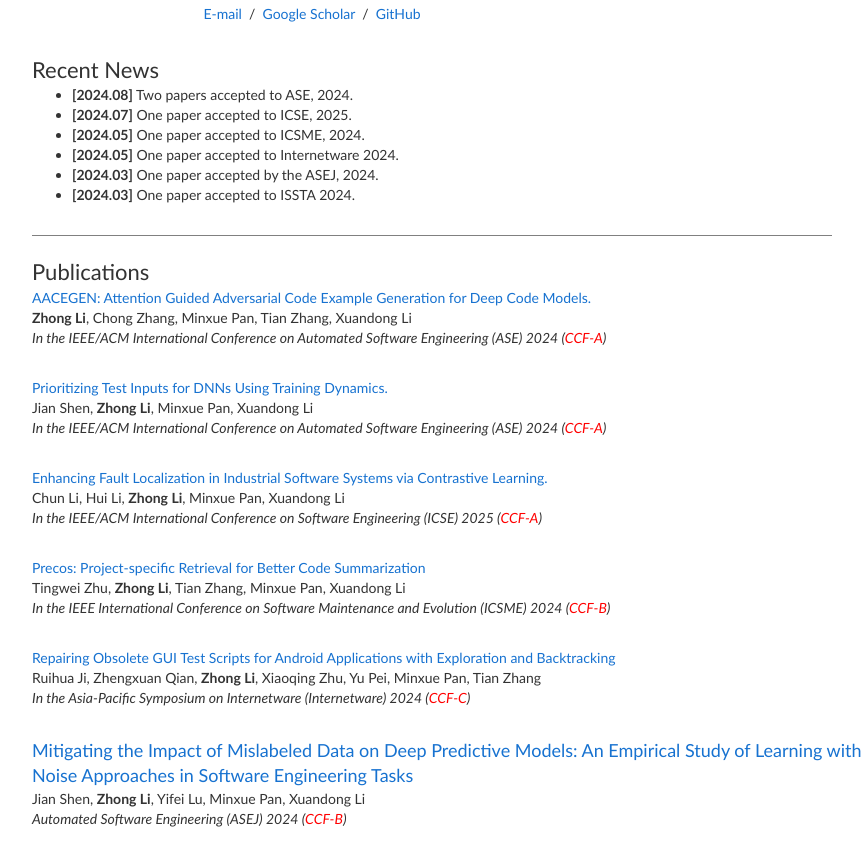
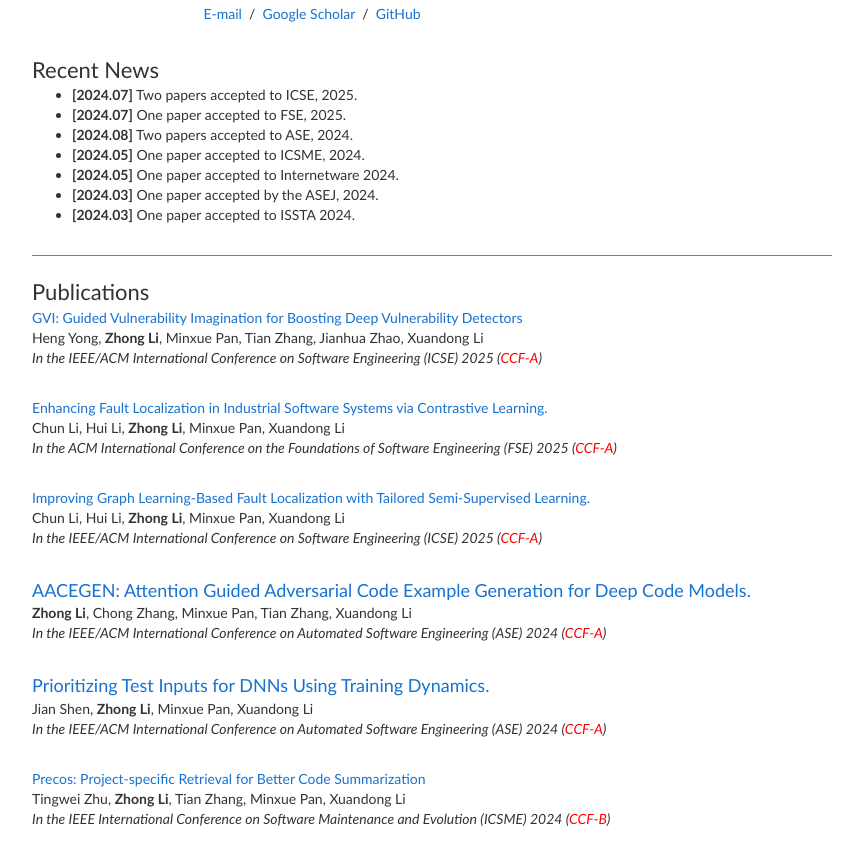
Before and after one commit to zzlexp/zzlexp.github.io, a plain HTML site: page index.html in a window 1280 px wide. Shown: the part 303-1145 px from the top of the page, without its empty margins (208-1071 px from the left). Drawn offline with nearby package versions, Linux system fonts and the light colour scheme.

Commit message:
update icse2025 and fse2025

```diff
--- a/index.html
+++ b/index.html
@@ -85,16 +85,13 @@
                 <tbody>
                   <tr>
                     <ul>
+                      <li> <b>[2024.07]</b> Two papers accepted to ICSE, 2025.</li>
+                      <li> <b>[2024.07]</b> One paper accepted to FSE, 2025.</li>
                       <li> <b>[2024.08]</b> Two papers accepted to ASE, 2024.</li>
-                      <li> <b>[2024.07]</b> One paper accepted to ICSE, 2025.</li>
                       <li> <b>[2024.05]</b> One paper accepted to ICSME, 2024.</li>
                       <li> <b>[2024.05]</b> One paper accepted to Internetware 2024.</li>
                       <li> <b>[2024.03]</b> One paper accepted by the ASEJ, 2024.</li>
                       <li> <b>[2024.03]</b> One paper accepted to ISSTA 2024.</li>
-                      <!-- <li> <b>[2023.10]</b> One paper accepted by the ACM TOSEM, 2023.</li>
-                      <li> <b>[2023.09]</b> One paper accepted to QRS 2023.</li>
-                      <li> <b>[2023.08]</b> One paper accepted to ICSE 2024.</li>
-                      <li> <b>[2023.05]</b> One paper accepted by the FCS, 2024.</li> -->
                     </ul>
                   </tr>
                </tbody>
--- a/paper.json
+++ b/paper.json
@@ -1,11 +1,41 @@
 [
+    {
+        "title": " GVI: Guided Vulnerability Imagination for Boosting Deep Vulnerability Detectors",
+        "author": ["Heng Yong", "Zhong Li", "Minxue Pan", "Tian Zhang", "Jianhua Zhao", "Xuandong Li"],
+        "year": "2025",
+        "publisher": "In the IEEE/ACM International Conference on Software Engineering (ICSE)",
+        "tier": "CCF-A",
+        "url": "",
+        "highlight": false,
+        "equal": false
+    },
+    {
+        "title": "Enhancing Fault Localization in Industrial Software Systems via Contrastive Learning.",
+        "author": ["Chun Li", "Hui Li", "Zhong Li", "Minxue Pan", "Xuandong Li"],
+        "year": "2025",
+        "publisher": "In the ACM International Conference on the Foundations of Software Engineering (FSE)",
+        "tier": "CCF-A",
+        "url": "",
+        "highlight": false,
+        "equal": false
+    },
+    {
+        "title": " Improving Graph Learning-Based Fault Localization with Tailored Semi-Supervised Learning.",
+        "author": ["Chun Li", "Hui Li", "Zhong Li", "Minxue Pan", "Xuandong Li"],
+        "year": "2025",
+        "publisher": "In the IEEE/ACM International Conference on Software Engineering (ICSE)",
+        "tier": "CCF-A",
+        "url": "",
+        "highlight": false,
+        "equal": false
+    },
     {
         "title": "AACEGEN: Attention Guided Adversarial Code Example Generation for Deep Code Models.",
         "author": ["Zhong Li", "Chong Zhang", "Minxue Pan", "Tian Zhang", "Xuandong Li"],
         "year": "2024",
         "publisher": "In the IEEE/ACM International Conference on Automated Software Engineering (ASE)",
         "tier": "CCF-A",
-        "url": "",
+        "url": "https://dl.acm.org/doi/10.1145/3691620.3695500",
         "highlight": false,
         "equal": false
     },
@@ -15,17 +45,7 @@
         "year": "2024",
         "publisher": "In the IEEE/ACM International Conference on Automated Software Engineering (ASE)",
         "tier": "CCF-A",
-        "url": "",
-        "highlight": false,
-        "equal": false
-    },
-    {
-        "title": "Enhancing Fault Localization in Industrial Software Systems via Contrastive Learning.",
-        "author": ["Chun Li", "Hui Li", "Zhong Li", "Minxue Pan", "Xuandong Li"],
-        "year": "2025",
-        "publisher": "In the IEEE/ACM International Conference on Software Engineering (ICSE)",
-        "tier": "CCF-A",
-        "url": "",
+        "url": "https://dl.acm.org/doi/10.1145/3691620.3695498",
         "highlight": false,
         "equal": false
     },
@@ -45,7 +65,7 @@
         "year": "2024",
         "publisher": "In the Asia-Pacific Symposium on Internetware (Internetware)",
         "tier": "CCF-C",
-        "url": "",
+        "url": "https://dl.acm.org/doi/10.1145/3671016.3671377",
         "highlight": false,
         "equal": false
     },
@@ -65,7 +85,7 @@
         "year": "2024",
         "publisher": "In the ACM SIGSOFT International Symposium on Software Testing and Analysis (ISSTA)",
         "tier": "CCF-A",
-        "url": "",
+        "url": "https://dl.acm.org/doi/10.1145/3650212.3652125",
         "highlight": false,
         "equal": false
     },
```
Also changed, not shown: 4 other files.
